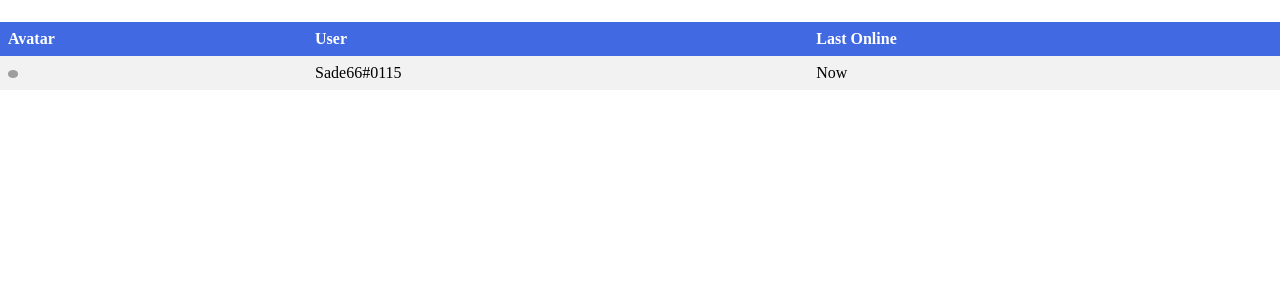
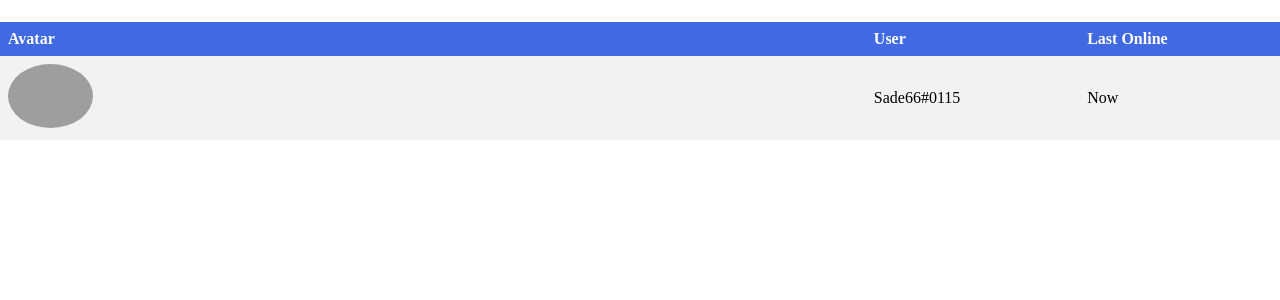
Before and after one commit to Sade66/sade66.github.io, a PHP site: page /projects/evabot/index.html in a window 1280 px wide. Shown: the part 58-358 px from the top of the page. Run offline with PHP 8.4, Linux system fonts and the light colour scheme; grey boxes are pictures that could not be loaded.

Commit message:
EvaBot Beta
CSS Updates

```diff
--- a/projects/evabot/style.css
+++ b/projects/evabot/style.css
@@ -14,5 +14,5 @@ th {
 }
 .tableAvatar img {
   border-radius: 100%;
-  width: 10px;
+  width: 10%;
 }
```
